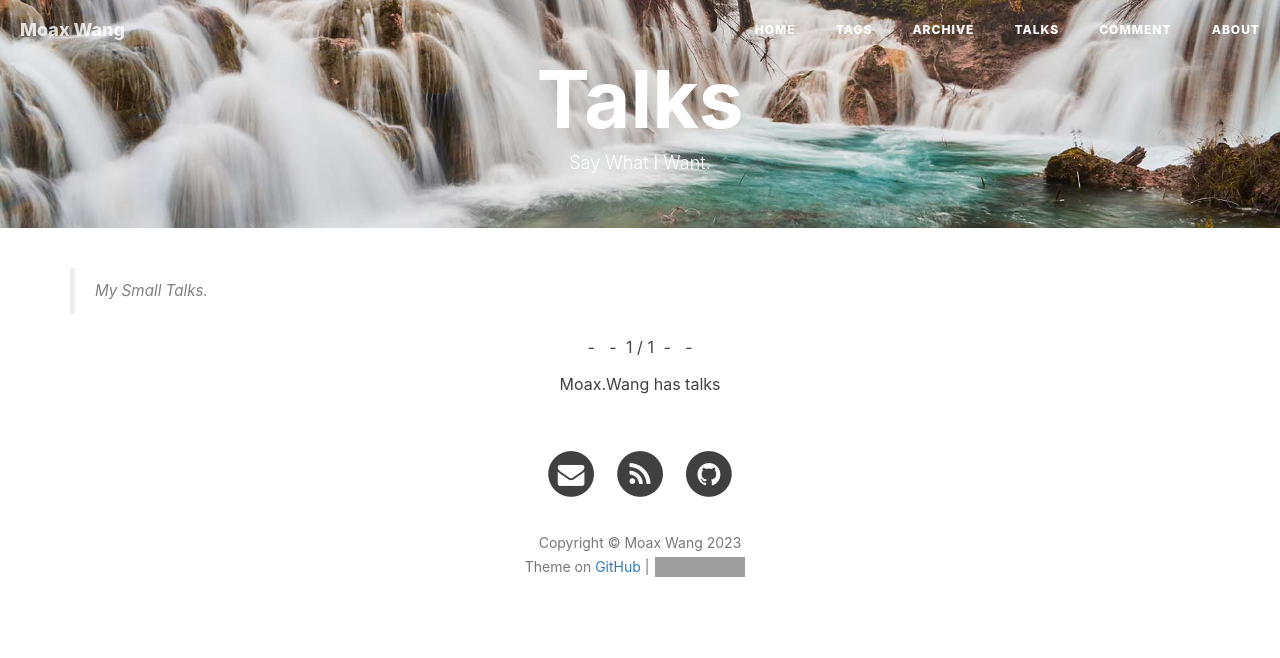
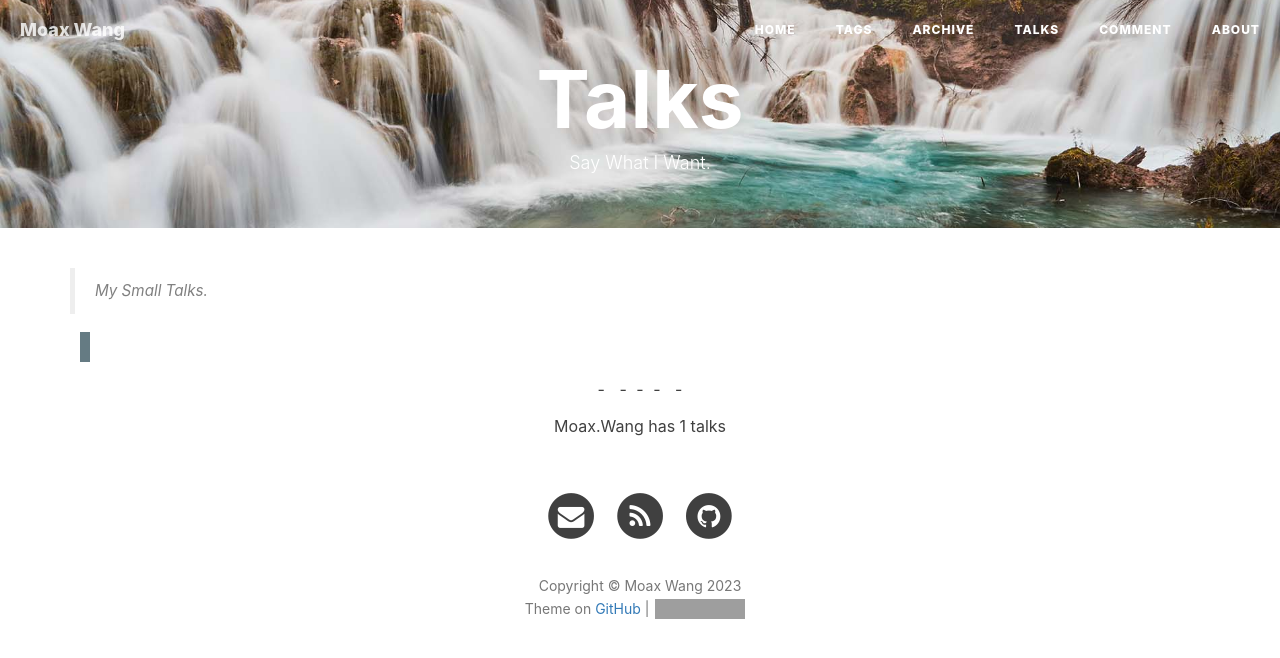
Before and after one commit to WinchellWang/winchellwang.github.io, a Jekyll site: the page built from 3talk.html, in a window 1280 px wide. Shown: the top 658 px of the page. Built offline with Jekyll 4.4.1, drawn with Linux system fonts in a browser that asks for light colours; nearby versions of some CDN libraries; comment, search, counter and statistics services are not loaded; grey boxes are pictures that could not be loaded.

Commit message:
Update 3talk.html

```diff
--- a/3talk.html
+++ b/3talk.html
@@ -144,13 +144,13 @@
     <p>My Small Talks.</p>
 </blockquote>
 
-<!-- <div class="hexo-douban-tabs">
+<div class="hexo-douban-tabs">
     <a class="hexo-douban-tab" id="hexo-douban-tab1" rel="external">
         </a>
     <a class="hexo-douban-tab" id="hexo-douban-tab2" rel="external">
         </a>
 
-</div> -->
+</div>
 
 <div>
   <!--      已读 start      -->
@@ -158,7 +158,7 @@
     <!-- 已读000开始 -->
     {% for talk in site.data.talks2 %}
     <div class="hexo-douban-item">
-      <div class="hexo-douban-picture"><img src="https://cdn.jsdelivr.net/gh/MoaxWang/moaxwang.github.io/img/talks_img.png" data-src="https://cdn.jsdelivr.net/gh/MoaxWang/moaxwang.github.io/img/talks_img.png" referrerpolicy="no-referrer"></div>
+      <div class="hexo-douban-picture"><img src="https://cdn.jsdelivr.net/gh/MoaxWang/moaxwang.github.io/img/talks_img.png}" data-src="https://cdn.jsdelivr.net/gh/MoaxWang/moaxwang.github.io/img/talks_img.png" referrerpolicy="no-referrer"></div>
       <div class="page-action-calendar">
           <div class="sub-month">{{ talk.talkmonth }}</div>
           <div class="sub-day">{{ talk.talkday }}</div>
@@ -181,20 +181,76 @@
       <a class="hexo-douban-button hexo-douban-lastpage" href="javascript:;">-</a>
     </div>
     <!-- 分页 结束 -->
+  </div>
+  <!--      已读 start      -->
+  <div id="hexo-douban-item2">
+    <!-- 已读000开始 -->
+    {% for talk in site.data.talks2 %}
+    <div class="hexo-douban-item">
+        <div class="hexo-douban-picture"><img src="https://cdn.jsdelivr.net/gh/MoaxWang/moaxwang.github.io/img/talks_img.png}" data-src="https://cdn.jsdelivr.net/gh/MoaxWang/moaxwang.github.io/img/talks_img.png" referrerpolicy="no-referrer"></div>
+        <div class="page-action-calendar">
+            <div class="sub-month">{{ talk.talkmonth }}</div>
+            <div class="sub-day">{{ talk.talkday }}</div>
+        </div>
+        <div class="hexo-douban-info">
+            <div class="hexo-douban-title"><a> {{ talk.mytalk }}</a></div>
+            <div class="hexo-douban-meta"><br></div>
+            <div class="hexo-douban-meta">Moax.Wang | ⌛️ {{ talk.talkmonth }}/{{ talk.talkday }}</a></div>
+        </div>
+      </div>
+    {% endfor %}
+    <!-- 已读000结束 -->
 
+    <!-- 分页 开始 -->
+    <div class="hexo-douban-pagination">
+      <a class="hexo-douban-button hexo-douban-firstpage" href="javascript:;"> -</a>
+      <a class="hexo-douban-button hexo-douban-previouspage" href="javascript:;">-</a>
+      <span class="hexo-douban-pagenum">-</span>
+      <a class="hexo-douban-button hexo-douban-nextpage" href="javascript:;">-</a>
+      <a class="hexo-douban-button hexo-douban-lastpage" href="javascript:;">-</a>
+    </div>
+    <!-- 分页 结束 -->
+  </div>
+  <!--      我的说说 start      -->
+  <div id="hexo-douban-item3">
+    <!-- 说说000开始 -->
+    {% for talk in site.data.talks %}
+    <div class="hexo-douban-item">
+      <div class="hexo-douban-picture"><img src="https://raw.githubusercontent.com/Duter2016/Duter2016.github.io/master/img/talks_img.png}" data-src="https://raw.githubusercontent.com/Duter2016/Duter2016.github.io/master/img/talks_img.png" referrerpolicy="no-referrer"></div>
+      <div class="page-action-calendar">
+          <div class="sub-month">{{ talk.talkmonth }}</div>
+          <div class="sub-day">{{ talk.talkday }}</div>
+      </div>
+      <div class="hexo-douban-info">
+          <div class="hexo-douban-title"><a> {{ talk.mytalk }}</a></div>
+          <div class="hexo-douban-meta"><br></div>
+          <div class="hexo-douban-meta">Moax.Wang | ⌛️ {{ talk.talkmonth }}/{{ talk.talkday }}</a></div>
+      </div>
+    </div>
+    {% endfor %}
+    <!-- 说说000结束 -->
 
+    <!-- 分页 开始 -->
+    <div class="hexo-douban-pagination">
+      <a class="hexo-douban-button hexo-douban-firstpage" href="javascript:;"> Newest</a>
+      <a class="hexo-douban-button hexo-douban-previouspage" href="javascript:;">←</a>
+      <span class="hexo-douban-pagenum">1 / 1</span>
+      <a class="hexo-douban-button hexo-douban-nextpage" href="javascript:;">→</a>
+      <a class="hexo-douban-button hexo-douban-lastpage" href="javascript:;">Oldest</a>
+    </div>
+    <!-- 分页 结束 -->
+  </div>
   </div>
   <!--      我的说说 end      -->
 
-</div>
 
     <!-- 说说统计 开始 -->
-    <div align="center">
-    Moax.Wang has  <script language="JavaScript">
-    var numitem3 = document.getElementById('hexo-douban-item3').getElementsByClassName('hexo-douban-item').length;
-    document.write(numitem3)
+<div align="center">
+Moax.Wang has  <script language="JavaScript">
+var numitem3 = document.getElementById('hexo-douban-item3').getElementsByClassName('hexo-douban-item').length;
+document.write(numitem3)
 </script> talks
-    </div>
+</div>
     <!-- 说说统计 结束 -->
 
 </div>
```
Also changed, not shown: other parts of 3talk.html (+6 -0 lines).
